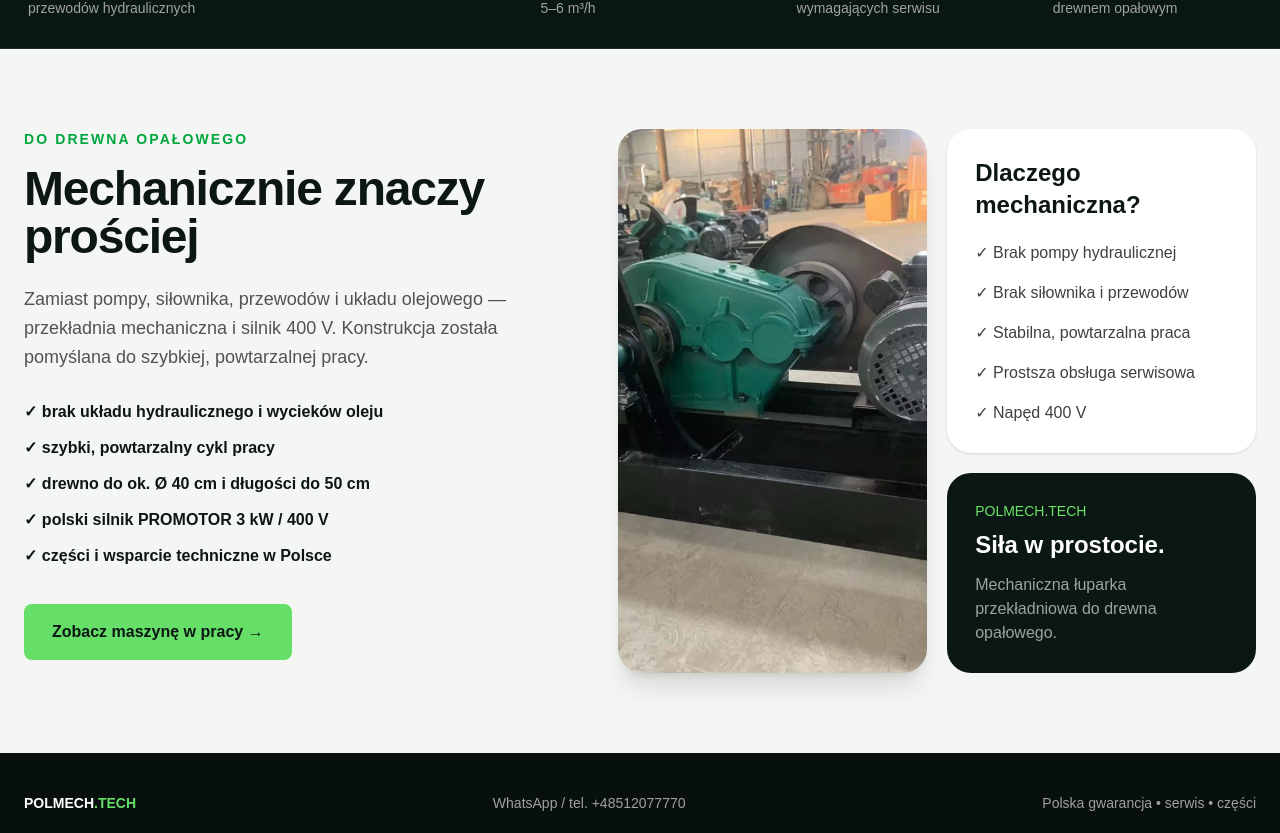
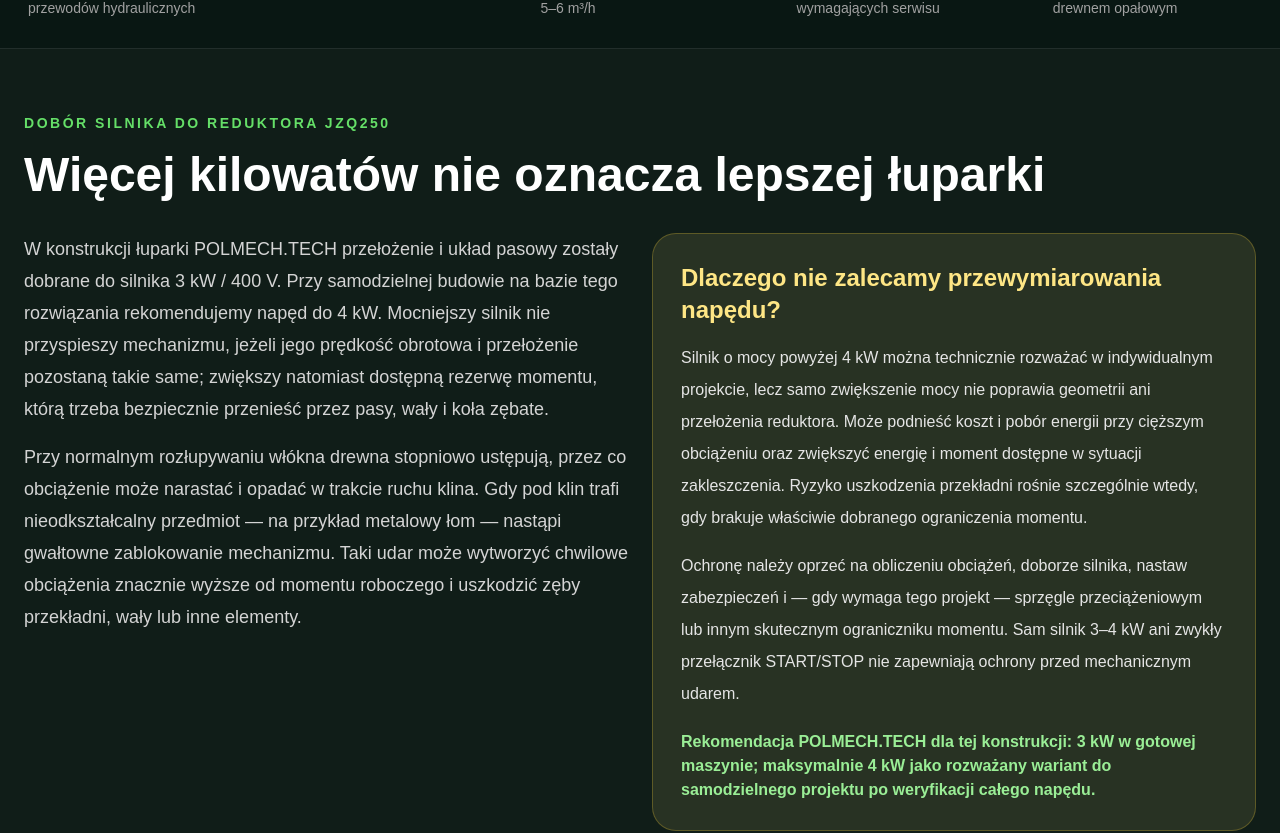
Before and after one commit to polmechtech/polmech11, a Next.js app: page / in a window 1280 px wide. Shown: the part 1012-1845 px from the top of the page. Built offline with nearby package versions, Linux system fonts and the light colour scheme; no server answers.

Commit message:
Explain optimal 3–4 kW motor sizing and shock-load risk on PolMech homepage

```diff
--- a/app/page.tsx
+++ b/app/page.tsx
@@ -67,6 +67,25 @@ export default function Page() {
         </div>
       </section>
 
+      <section id="dobor-mocy" className="border-b border-white/10 bg-[#101d18] px-6 py-16 text-white">
+        <div className="mx-auto max-w-7xl">
+          <p className="text-sm font-black uppercase tracking-[.18em] text-[#65df68]">Dobór silnika do reduktora JZQ250</p>
+          <h2 className="mt-3 max-w-5xl text-3xl font-black leading-tight sm:text-5xl">Więcej kilowatów nie oznacza lepszej łuparki</h2>
+          <div className="mt-7 grid gap-6 lg:grid-cols-2">
+            <div className="space-y-4 text-lg leading-8 text-neutral-300">
+              <p>W konstrukcji łuparki POLMECH.TECH przełożenie i układ pasowy zostały dobrane do silnika 3 kW / 400 V. Przy samodzielnej budowie na bazie tego rozwiązania rekomendujemy napęd do 4 kW. Mocniejszy silnik nie przyspieszy mechanizmu, jeżeli jego prędkość obrotowa i przełożenie pozostaną takie same; zwiększy natomiast dostępną rezerwę momentu, którą trzeba bezpiecznie przenieść przez pasy, wały i koła zębate.</p>
+              <p>Przy normalnym rozłupywaniu włókna drewna stopniowo ustępują, przez co obciążenie może narastać i opadać w trakcie ruchu klina. Gdy pod klin trafi nieodkształcalny przedmiot — na przykład metalowy łom — nastąpi gwałtowne zablokowanie mechanizmu. Taki udar może wytworzyć chwilowe obciążenia znacznie wyższe od momentu roboczego i uszkodzić zęby przekładni, wały lub inne elementy.</p>
+            </div>
+            <div className="rounded-3xl border border-amber-300/25 bg-amber-200/10 p-7">
+              <h3 className="text-2xl font-black text-amber-200">Dlaczego nie zalecamy przewymiarowania napędu?</h3>
+              <p className="mt-4 leading-8 text-neutral-200">Silnik o mocy powyżej 4 kW można technicznie rozważać w indywidualnym projekcie, lecz samo zwiększenie mocy nie poprawia geometrii ani przełożenia reduktora. Może podnieść koszt i pobór energii przy cięższym obciążeniu oraz zwiększyć energię i moment dostępne w sytuacji zakleszczenia. Ryzyko uszkodzenia przekładni rośnie szczególnie wtedy, gdy brakuje właściwie dobranego ograniczenia momentu.</p>
+              <p className="mt-4 leading-8 text-neutral-200">Ochronę należy oprzeć na obliczeniu obciążeń, doborze silnika, nastaw zabezpieczeń i — gdy wymaga tego projekt — sprzęgle przeciążeniowym lub innym skutecznym ograniczniku momentu. Sam silnik 3–4 kW ani zwykły przełącznik START/STOP nie zapewniają ochrony przed mechanicznym udarem.</p>
+              <p className="mt-5 font-bold text-[#9aee96]">Rekomendacja POLMECH.TECH dla tej konstrukcji: 3 kW w gotowej maszynie; maksymalnie 4 kW jako rozważany wariant do samodzielnego projektu po weryfikacji całego napędu.</p>
+            </div>
+          </div>
+        </div>
+      </section>
+
       <section id="technologia" className="bg-[#f4f6f4] px-6 py-20 text-[#0c1713]">
         <div className="mx-auto grid max-w-7xl gap-10 lg:grid-cols-[1fr_1.15fr]">
           <div>
```
